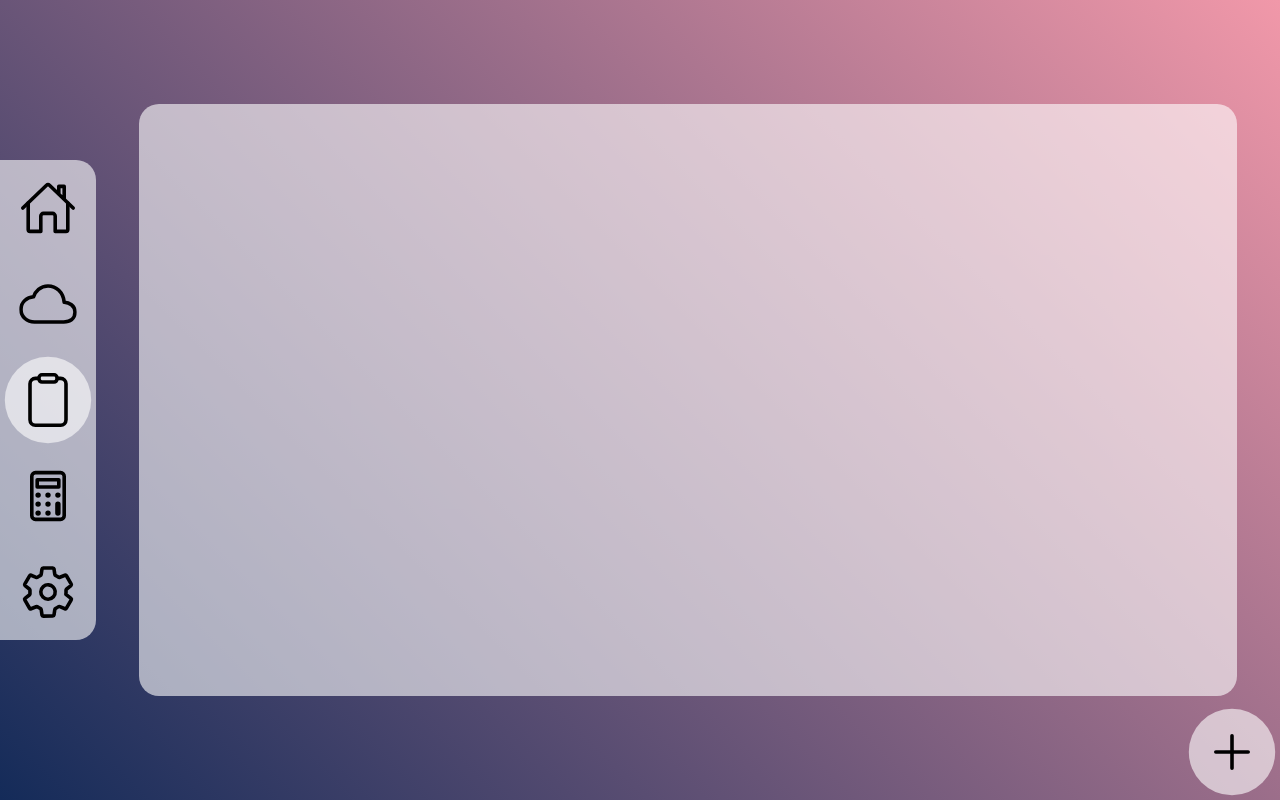
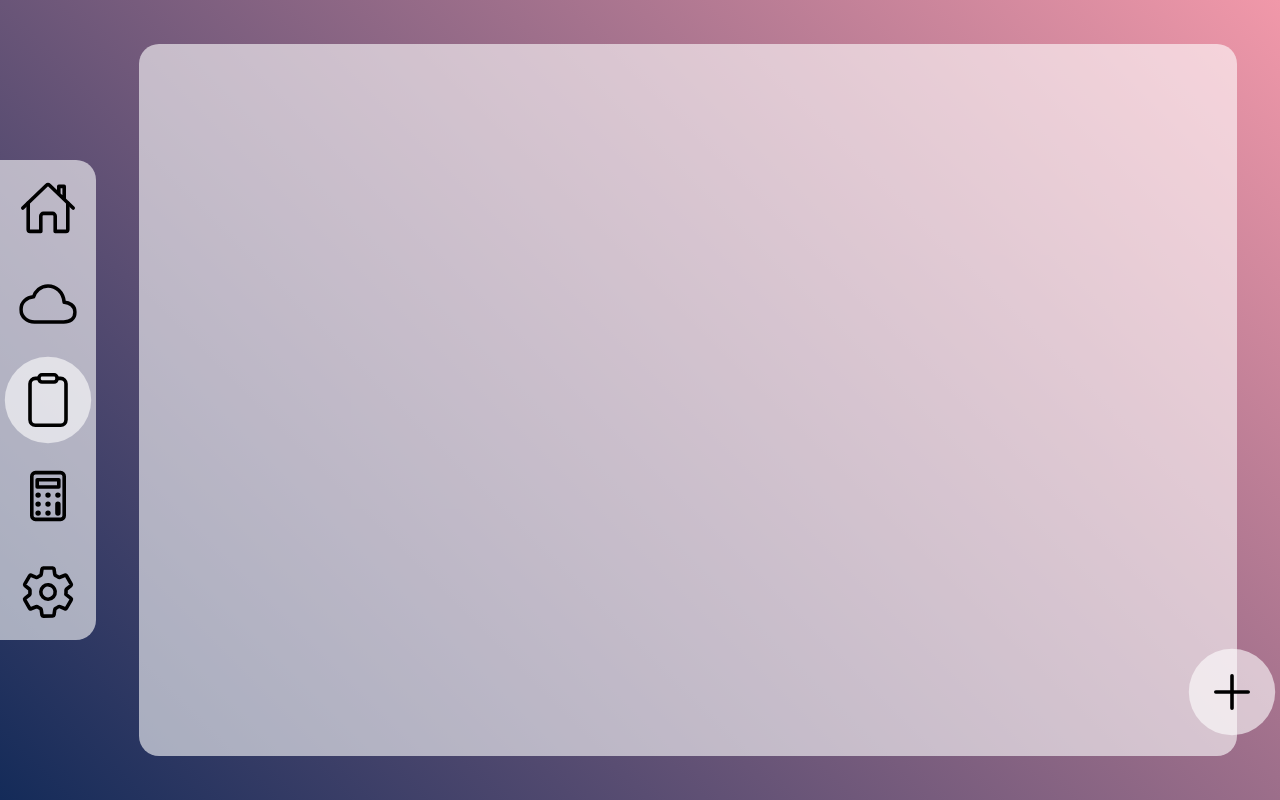
Before and after one commit to Stribx/ViteApp, a React (Vite) app: page /ViteApp/note in a window 1280 px wide. Built offline with nearby package versions, Linux system fonts and the light colour scheme.

Commit message:
Update Note.css

```diff
--- a/src/pages/note/Note.css
+++ b/src/pages/note/Note.css
@@ -1,4 +1,5 @@
 .Note {
+  position: relative;
   display: flex;
   height: 85vh;
   width: 100%;
@@ -39,7 +40,7 @@
   padding: 1rem;
   border: none;
   scale: 0.9;
-  position: fixed;
+  position: absolute;
   color: var(--main-text-color);
   transition: all 0.75s;
 }
@@ -55,7 +56,7 @@
   gap: 1rem;
   padding: 1rem;
   width: 90%;
-  height: 70%;
+  height: 100%;
   border-radius: 20px;
 }
 .containerNote #allNote {
```
